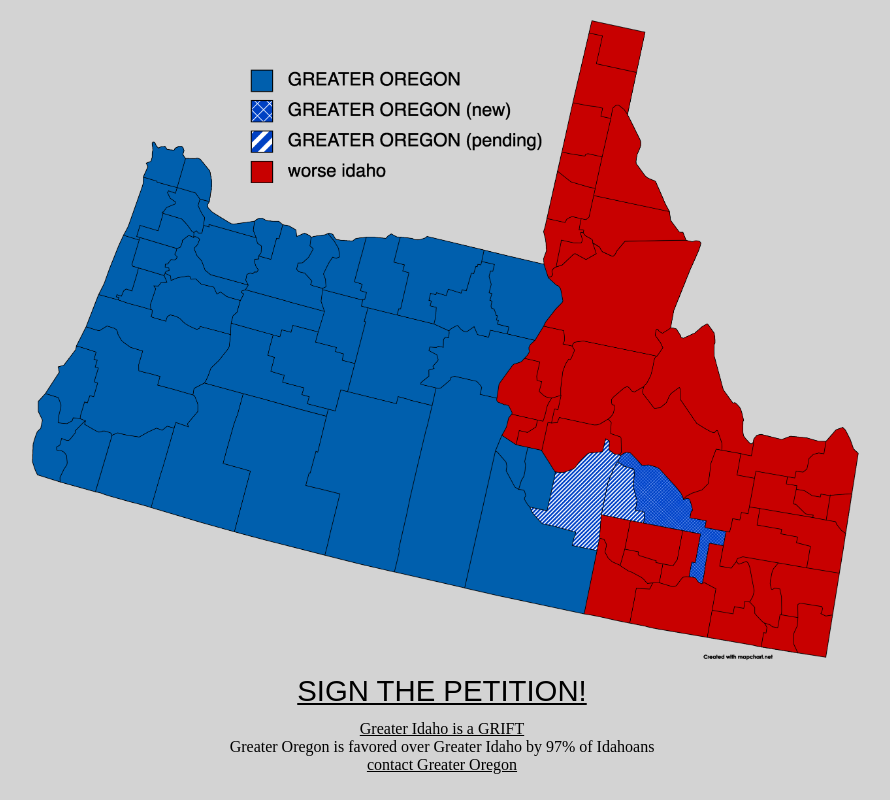
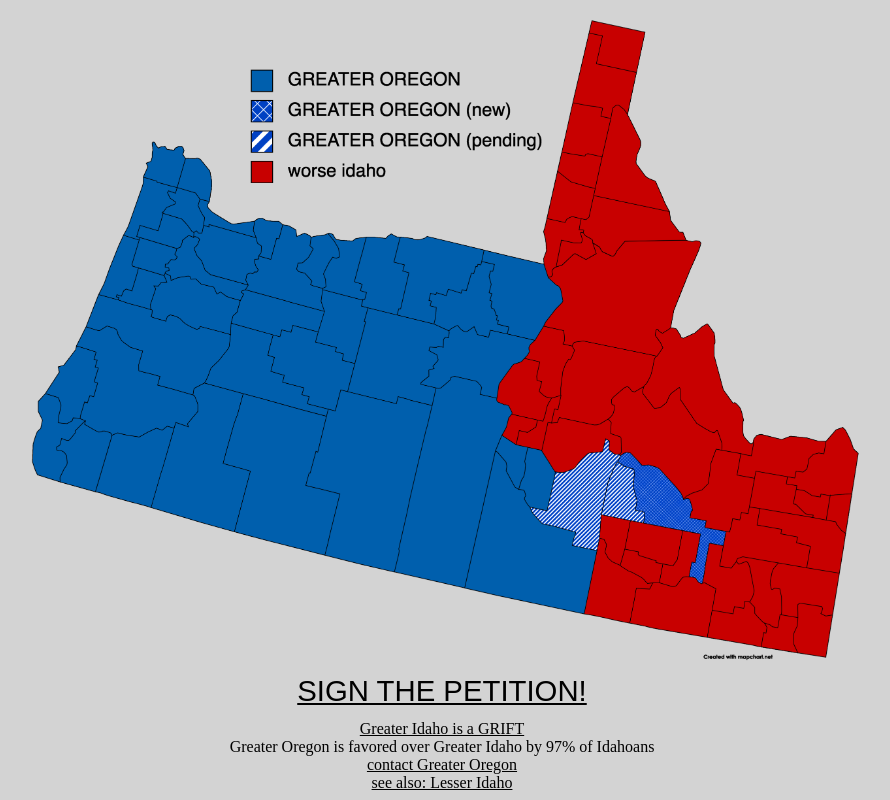
Before and after one commit to greateroregon/greateroregon, a plain HTML site: page index.html in a window 1280 px wide. Shown: the whole page, without its empty margins (198-1088 px from the left). Drawn offline with Linux system fonts and the light colour scheme.

Commit message:
link to lesser idaho

```diff
--- a/index.html
+++ b/index.html
@@ -48,5 +48,6 @@
 		<div class="parody"><a href="https://www.merriam-webster.com/dictionary/obviously">Greater Idaho is a GRIFT</a></div>
 		<div class="parody">Greater Oregon is favored over Greater Idaho by 97% of Idahoans</div>
 		<div class="coffee"><a href="/contact">contact Greater Oregon</a></div>
+		<div class="coffee"><a href="https://lesseridaho.com/">see also: Lesser Idaho</a></div>
 	</body>
 </html>
```
